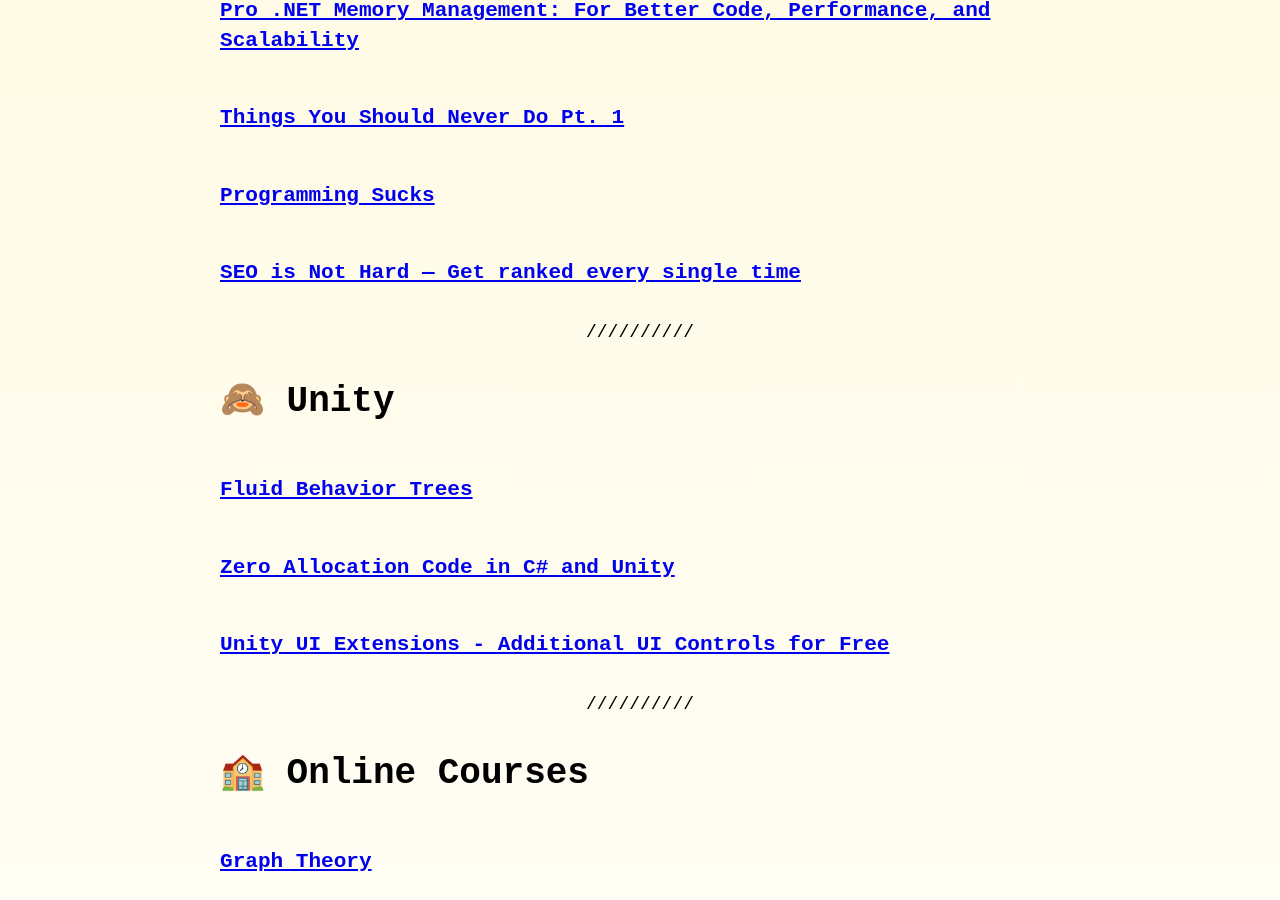
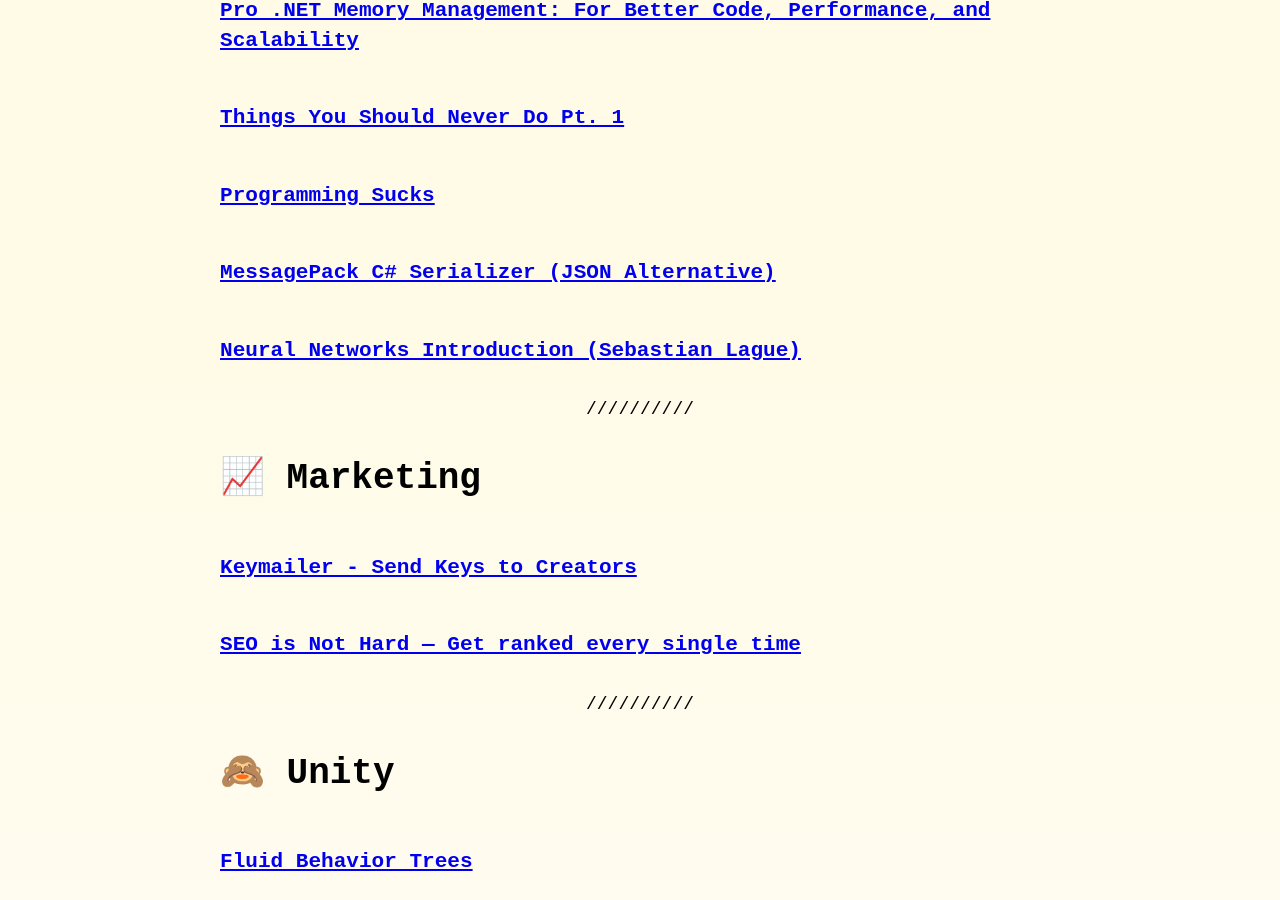
Before and after one commit to tatelax/tatelax.github.io, a Jekyll site: the page built from pages/links.md, in a window 1280 px wide and 900 px high, scrolled down 2076 px. Built offline with Jekyll 4.4.1, drawn with Linux system fonts in a browser that asks for light colours.

Commit message:
Update links.md

```diff
--- a/pages/links.md
+++ b/pages/links.md
@@ -54,6 +54,16 @@
 
 ### [Programming Sucks](https://www.stilldrinking.org/programming-sucks)
 
+### [MessagePack C# Serializer (JSON Alternative)](https://github.com/neuecc/MessagePack-CSharp)
+
+### [Neural Networks Introduction (Sebastian Lague)](https://www.youtube.com/watch?v=bVQUSndDllU)
+
+---
+
+# 📈 Marketing
+
+### [Keymailer - Send Keys to Creators](https://keymailer.co/)
+
 ### [SEO is Not Hard — Get ranked every single time](https://medium.com/startup-grind/seo-is-not-hard-a-step-by-step-seo-tutorial-for-beginners-that-will-get-you-ranked-every-single-1b903b3ab6bb)
 
 ---
```
